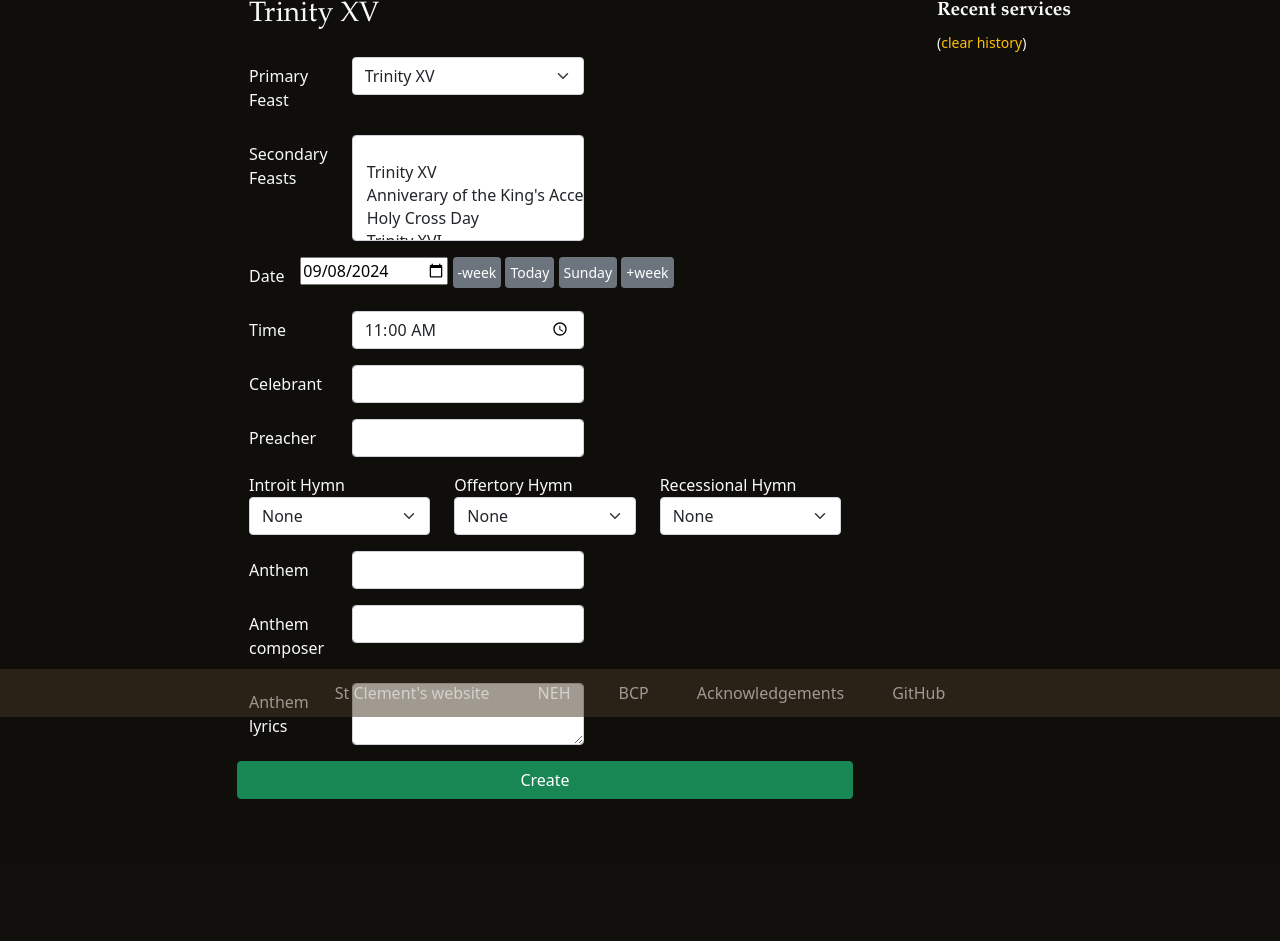
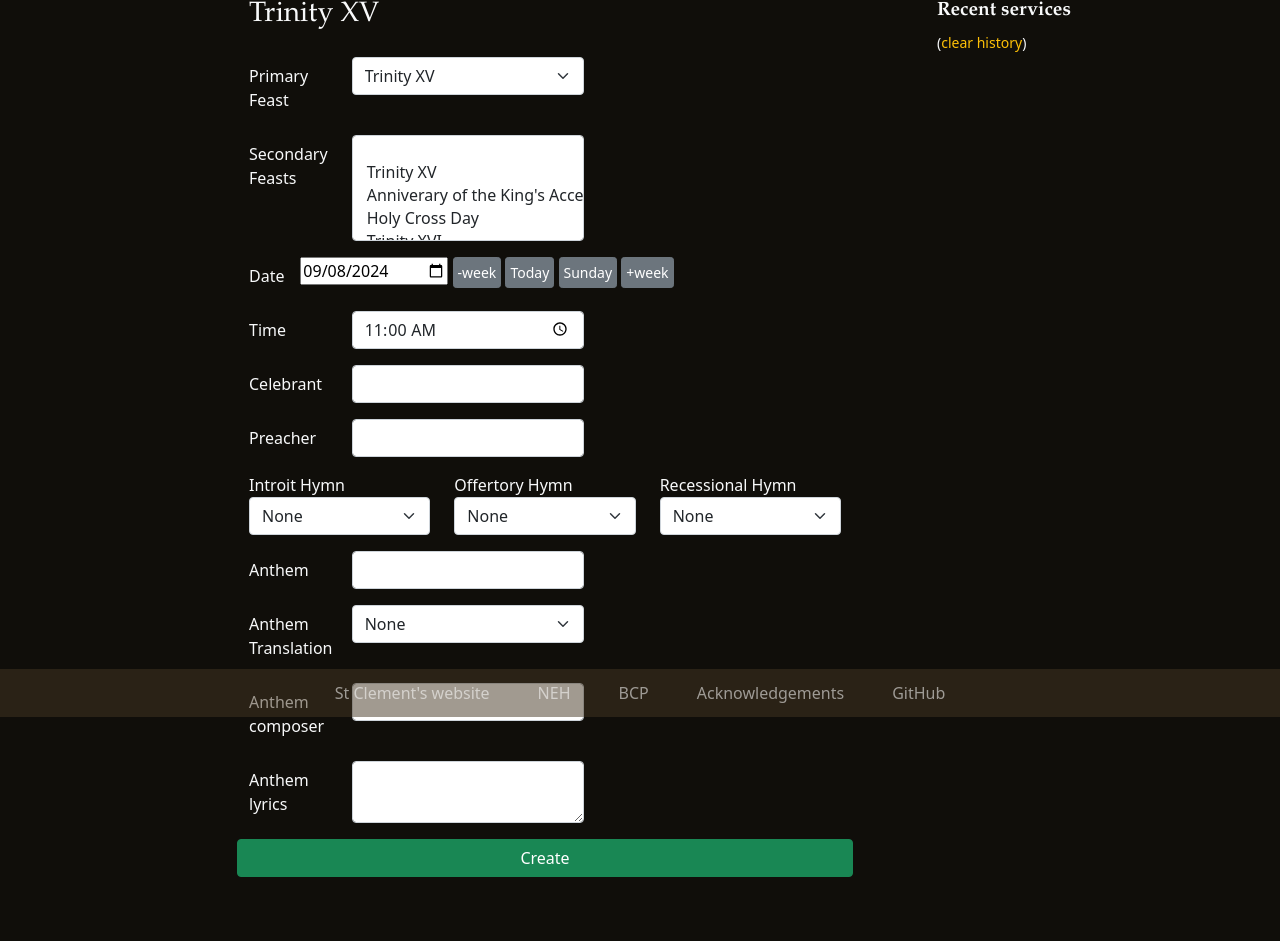
Before and after one commit to jftsang/pypew, a Flask app: page /pewSheet in a window 1280 px wide. Shown: the part 83-1024 px from the top of the page. Before the commit the page ends 882 px from the top, so only its background shows below. Run offline with Flask 2, Linux system fonts and the light colour scheme; parts of the project's set-up code (start-up, migrations or seed data) failed here and were passed over; some libraries are stand-ins or nearby versions.

Commit message:
added anthem translation field as of enhancement issue #21 (#54)
* enhancement issue #21

* Translations field converted to dropdown list

* fixed error in one of the unit tests

* fixed second error

* refactor: anthem fields grouped as field type FormField

---------

Co-authored-by: MonEstCha <mec@gmx.net>

```diff
--- a/forms.py
+++ b/forms.py
@@ -1,9 +1,10 @@
 from flask import request
-from flask_wtf import FlaskForm
+from flask_wtf import FlaskForm, Form
 from wtforms import DateField, HiddenField, SelectField, SelectMultipleField, \
     StringField
 from wtforms import (
     TimeField,
+    FormField
 )
 from wtforms.validators import DataRequired
 from wtforms.widgets import TextArea
@@ -13,6 +14,14 @@ from models import Feast, Music
 hymns = [('', 'None')] + [(h.ref, f'{h.ref} - {h.title}') for h in
                           Music.neh_hymns()]
 
+translations = [('', 'None')] + [(h.translation, f'{h.translation}') for h in
+                          Music.neh_hymns()]
+
+class AnthemForm(Form):
+    title = StringField('Anthem')
+    composer = StringField('Anthem composer')
+    lyrics = StringField('Anthem lyrics', widget=TextArea())
+    translation = SelectField('Anthem Translation', choices=translations)
 
 class PewSheetForm(FlaskForm):
     title = HiddenField('Title')
@@ -35,9 +44,7 @@ class PewSheetForm(FlaskForm):
     offertory_hymn = SelectField('Offertory Hymn', choices=hymns)
     recessional_hymn = SelectField('Recessional Hymn', choices=hymns)
 
-    anthem_title = StringField('Anthem')
-    anthem_composer = StringField('Anthem composer')
-    anthem_lyrics = StringField('Anthem lyrics', widget=TextArea())
+    anthem_group = FormField(AnthemForm)
 
     class Meta:
         csrf = False
--- a/models.py
+++ b/models.py
@@ -17,7 +17,7 @@ from docxtpl import DocxTemplate, RichText
 from models_base import get
 
 if typing.TYPE_CHECKING:
-    from forms import PewSheetForm
+    from forms import PewSheetForm, AnthemForm
 
 from utils import get_neh_df, advent, closest_sunday_to, NoPandasError, logger
 
@@ -182,6 +182,7 @@ class Music:
     composer: Optional[str] = field()
     lyrics: Optional[str] = field()
     ref: Optional[str] = field()
+    translation: Optional[str] = field()
 
     @classmethod
     def neh_hymns(cls) -> List['Music']:
@@ -203,7 +204,8 @@ class Music:
                 category='Hymn',
                 composer=None,
                 lyrics=None,
-                ref=f'NEH: {record.number}'
+                ref=f'NEH: {record.number}',
+                translation=f'Words/translation available at NEH: {record.number}, {record.firstLine}'
             ) for record in records
         ]
         hymns.sort(key=lambda m: nehref2num(m.ref or ""))
@@ -419,7 +421,7 @@ class Service:
 
         if self.anthem:
             items.append(
-                ServiceItem('Anthem', [self.anthem.lyrics],
+                ServiceItem('Anthem', [self.anthem.lyrics, self.anthem.translation],
                             f'{self.anthem.title}. {self.anthem.composer}'))
 
         if self.recessional_hymn:
@@ -438,13 +440,15 @@ class Service:
         else:
             secondary_feasts = []
 
-        if form.anthem_title.data or form.anthem_composer.data or form.anthem_lyrics.data:
+        if form.anthem_group.data:
+            ag = form.anthem_group
             anthem = Music(
-                title=form.anthem_title.data,
-                composer=form.anthem_composer.data,
-                lyrics=form.anthem_lyrics.data,
+                title=ag.title.data,
+                composer=ag.composer.data,
+                lyrics=ag.lyrics.data,
                 category='Anthem',
-                ref=None
+                ref=None,
+                translation=ag.translation.data
             )
         else:
             anthem = None
--- a/requirements.txt
+++ b/requirements.txt
@@ -15,6 +15,6 @@ python-dotenv~=0.21.0
 python-slugify~=7.0.0
 PyYAML~=6.0
 WTForms~=3.0.1
-setuptools~=50.3.2
+setuptools~=71.1.0
 openpyxl==3.0.9
 Werkzeug~=2.2.2
--- a/templates/serviceForm.html
+++ b/templates/serviceForm.html
@@ -122,11 +122,11 @@
     </div>
 
     <div class="row mb-3">
-        {{ form.anthem_title.label(class='col-sm-2 col-form-label') }}
+        {{ form.anthem_group.title.label(class='col-sm-2 col-form-label') }}
         <div class="col-sm-5">
-            {{ form.anthem_title(class='form-control') }}
-            {% if form.anthem_title.errors %}
-                {% for error in form.anthem_title.errors %}
+            {{ form.anthem_group.title(class='form-control') }}
+            {% if form.anthem_group.title.errors %}
+                {% for error in form.anthem_group.title.errors %}
                     <small class="font-small text-danger">
                         {{ error }}
                     </small>
@@ -136,11 +136,11 @@
     </div>
 
     <div class="row mb-3">
-        {{ form.anthem_composer.label(class='col-sm-2 col-form-label') }}
+        {{ form.anthem_group.translation.label(class='col-sm-2 col-form-label') }}
         <div class="col-sm-5">
-            {{ form.anthem_composer(class='form-control') }}
-            {% if form.anthem_composer.errors %}
-                {% for error in form.anthem_composer.errors %}
+            {{ form.anthem_group.translation(class='form-select') }}
+            {% if form.anthem_group.translation.errors %}
+                {% for error in form.anthem_group.translation.errors %}
                     <small class="font-small text-danger">
                         {{ error }}
                     </small>
@@ -150,11 +150,25 @@
     </div>
 
     <div class="row mb-3">
-        {{ form.anthem_lyrics.label(class='col-sm-2 col-form-label') }}
+        {{ form.anthem_group.composer.label(class='col-sm-2 col-form-label') }}
         <div class="col-sm-5">
-            {{ form.anthem_lyrics(class='form-control') }}
-            {% if form.anthem_lyrics.errors %}
-                {% for error in form.anthem_lyrics.errors %}
+            {{ form.anthem_group.composer(class='form-control') }}
+            {% if form.anthem_group.composer.errors %}
+                {% for error in form.anthem_group.composer.errors %}
+                    <small class="font-small text-danger">
+                        {{ error }}
+                    </small>
+                {% endfor %}
+            {% endif %}
+        </div>
+    </div>
+
+    <div class="row mb-3">
+        {{ form.anthem_group.lyrics.label(class='col-sm-2 col-form-label') }}
+        <div class="col-sm-5">
+            {{ form.anthem_group.lyrics(class='form-control') }}
+            {% if form.anthem_group.lyrics.errors %}
+                {% for error in form.anthem_group.lyrics.errors %}
                     <small class="font-small text-danger">
                         {{ error }}
                     </small>
```
Also changed, not shown: tests/test_pypew.py (+3 -1 lines).
